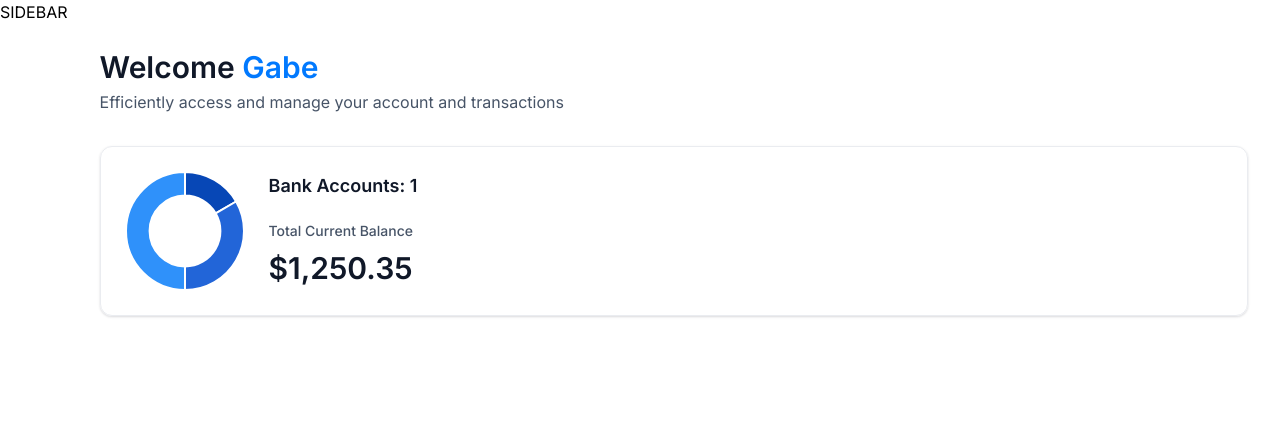
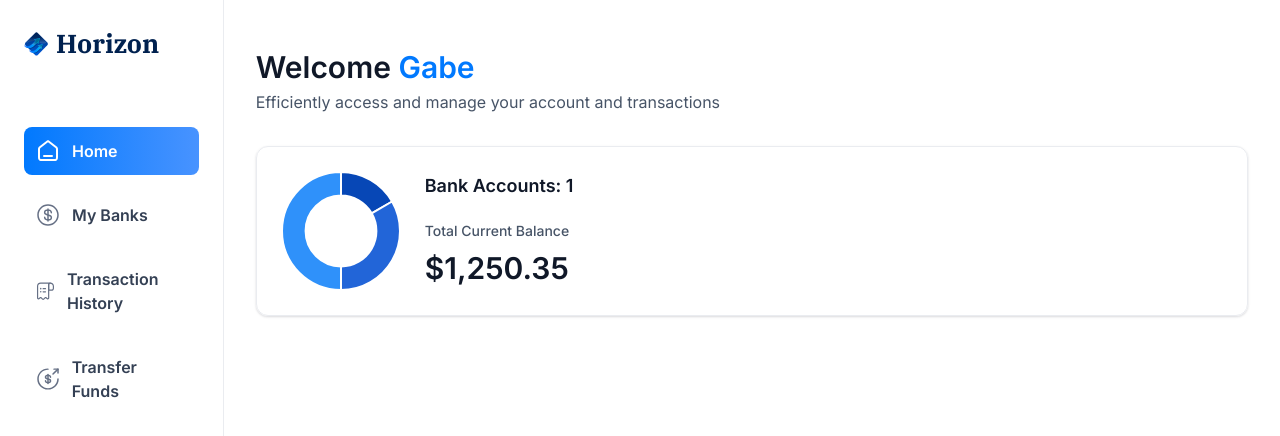
Before and after one commit to gab3v3ga-cod3s/banking-web-app, a Next.js app: page / in a window 1280 px wide. Shown: the top 436 px of the page. Built offline with nearby package versions, Linux system fonts and the light colour scheme.

Commit message:
implement sidebar with labels, icons/logos, and flexible properties (change color if selected, remove text if space decreased)

```diff
--- a/app/(root)/layout.tsx
+++ b/app/(root)/layout.tsx
@@ -1,11 +1,14 @@
+import Sidebar from "@/components/Sidebar";
+
 export default function RootLayout({
   children,
 }: Readonly<{
   children: React.ReactNode;
 }>) {
+  const loggedIn = { firstName: "Gabe", lastName: "Vega" };
   return (
     <main className="flex h-screen w-full font-inter">
-        SIDEBAR
+        <Sidebar />
         {children}
     </main>
   );
--- /dev/null
+++ b/components/Sidebar.tsx
@@ -0,0 +1,64 @@
+'use client'
+
+import { sidebarLinks } from '@/constants'
+import { cn } from '@/lib/utils'
+import Image from 'next/image'
+import Link from 'next/link'
+import { usePathname } from 'next/navigation'
+import React from 'react'
+
+const Sidebar = ({ user }: SiderbarProps ) => {
+    const pathname = usePathname();
+
+    return (
+    <section className="sidebar">
+        <nav className="flex flex-col gap-4">
+            <Link href="/"
+            className="mb-12
+            cursor-pointer
+            flex
+            items-center
+            gap-2">
+                <Image
+                    src="/icons/logo.svg"
+                    width={34}
+                    height={34}
+                    alt="Horizon logo"
+                    className="size-[24px]
+                    max-xl:size-14"
+                />
+                <h1 className="sidebar-logo">Horizon</h1>
+            </Link>
+            {sidebarLinks.map((item) => {
+                const isActive = pathname === item.route || pathname.startsWith('${item.route}/');
+                return (
+                    <Link
+                    href={item.route}
+                    key={item.label}
+                    className={cn('sidebar-link', { 'bg-bank-gradient': isActive })}>
+                        <div className="relative size-6">
+                            <Image
+                                src={item.imgURL}
+                                alt={item.label}
+                                fill
+                                className={cn({
+                                    'brightness-[3] invert-0': isActive,
+                                })}
+                            />
+                        </div>
+                        <p className={cn('sidebar-label', {
+                            '!text-white': isActive
+                        })}>
+                            {item.label}
+                        </p>
+                    </Link>
+                );
+            })}
+            USER
+        </nav>
+        FOOTER
+    </section>
+  )
+}
+
+export default Sidebar
```
